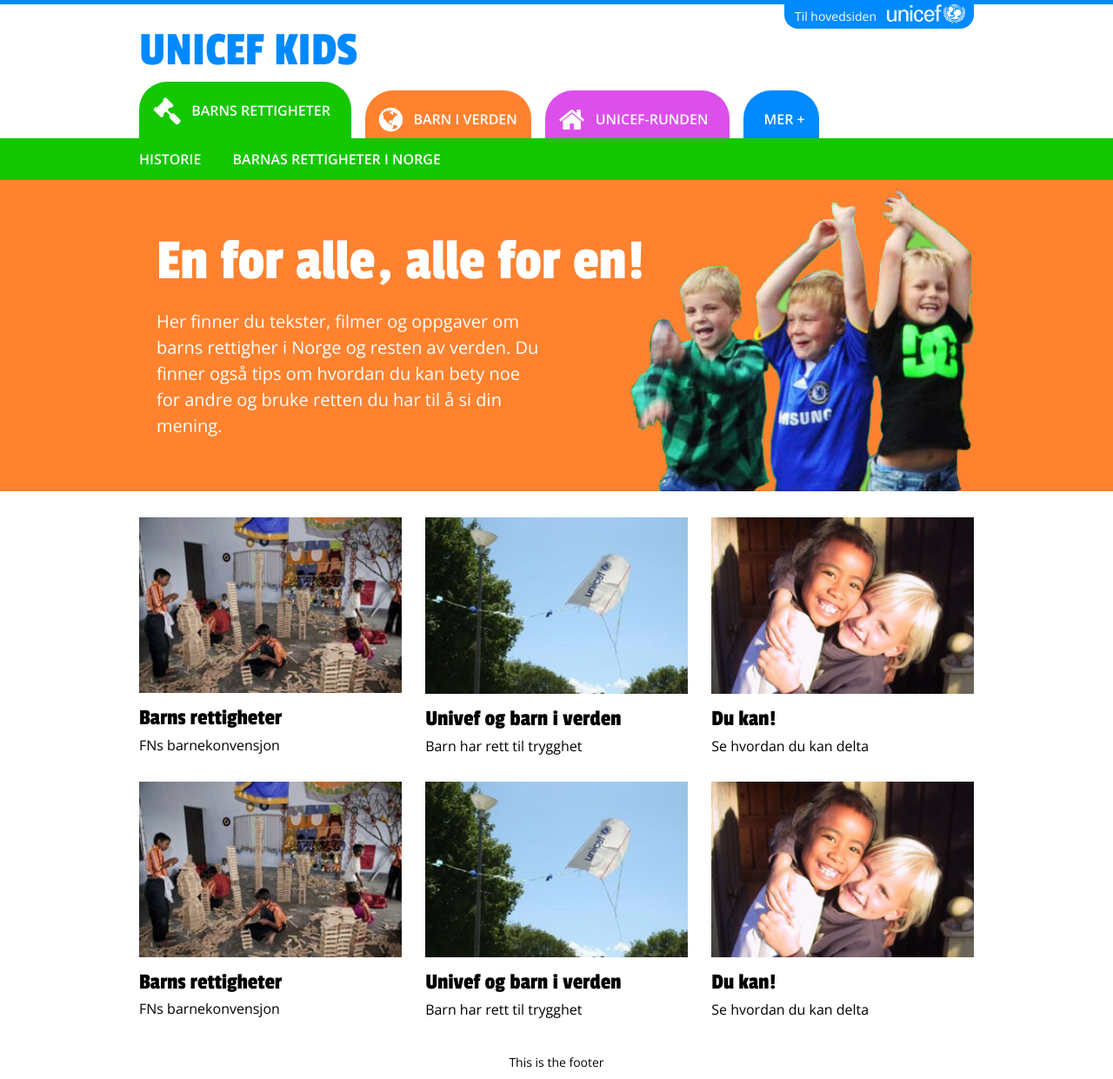
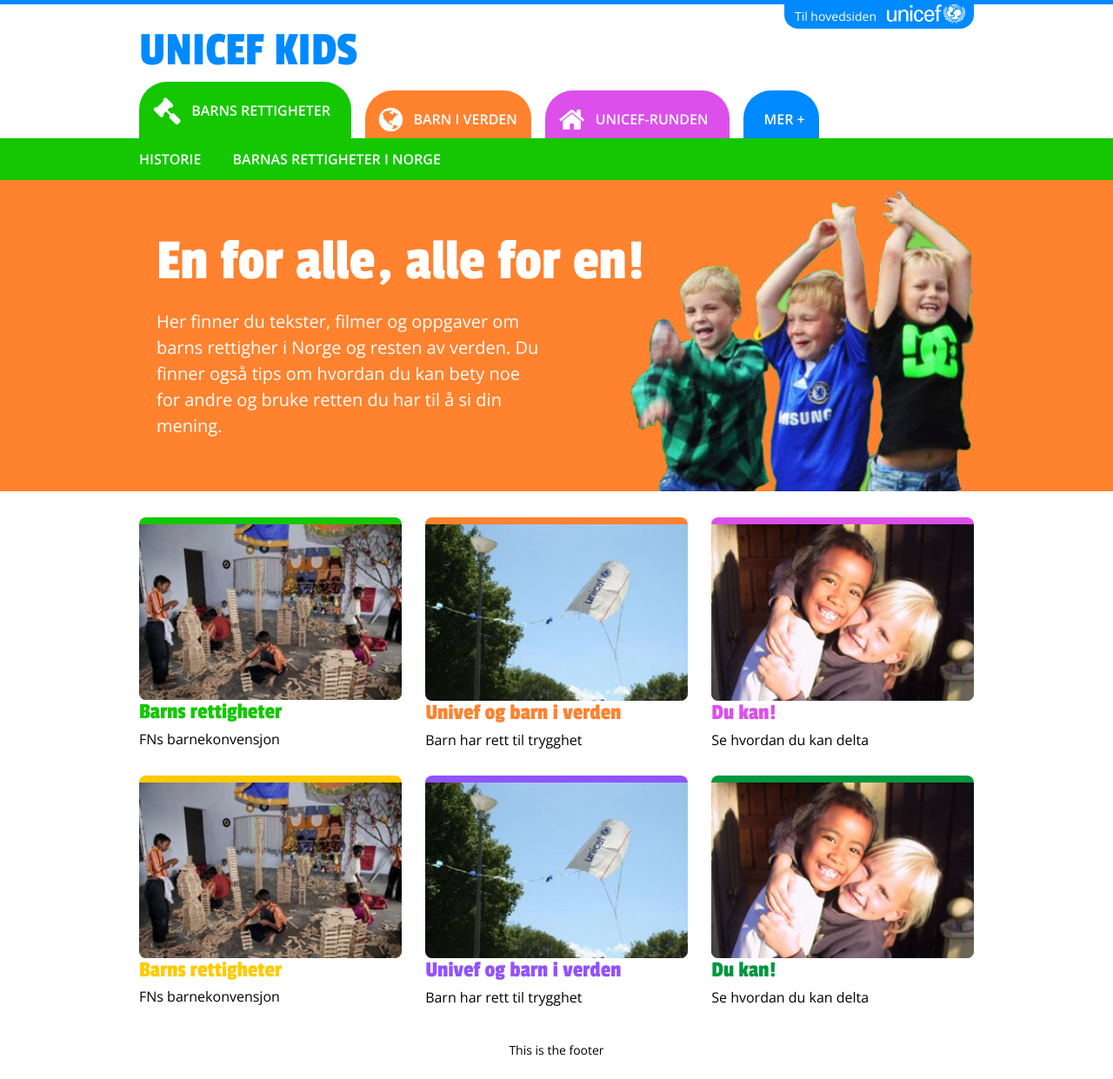
Before and after one commit to front/unicef-kids-static, a Jekyll site: the page built from index.html, in a window 1280 px wide. Shown: the whole page at 87% size. Built offline with Jekyll 4.4.1, drawn with Linux system fonts in a browser that asks for light colours; nearby versions of some CDN libraries.

```diff
--- a/_layouts/default.html
+++ b/_layouts/default.html
@@ -82,9 +82,9 @@
       <nav class="main-menu l-container">
         <ul class="g-third categories">
           <li class="g-item category category__1">
-            <a class="main-link category--main-link" href="/">
+            <a class="main-link category--img" href="/">
               <img src="/img/story.jpg">
-              <span>Barns rettigheter</span>
+              <span class="category--img-btn">Barns rettigheter</span>
             </a>
             <ul class="category--sub-links">
               <li><a href="#0" class="category--sub-link">Historie</a></li>
@@ -92,9 +92,9 @@
             </ul>
           </li>
           <li class="g-item category category__2">
-            <a class="main-link category--main-link" href="content.html">
+            <a class="main-link category--img" href="content.html">
               <img src="/img/story-2.jpg">
-              <span>Barn i verden</span>
+              <span class="category--img-btn">Barn i verden</span>
             </a>
             <ul class="category--sub-links">
               <li><a href="#0" class="category--sub-link">Dette er UNICEF</a></li>
@@ -103,30 +103,30 @@
             </ul>
           </li>
           <li class="g-item category category__3">
-            <a class="main-link category--main-link" href="/">
+            <a class="main-link category--img" href="/">
               <img src="/img/story-3.jpg">
-              <span>Unicef-runden</span>
+              <span class="category--img-btn">Unicef-runden</span>
             </a>
           </li>
           <li class="g-item category category__4">
-            <a class="main-link category--main-link" href="#0">
+            <a class="main-link category--img" href="#0">
               <img src="/img/story.jpg">
-              <span>Du kan</span>
+              <span class="category--img-btn">Du kan</span>
             </a>
             <ul class="category--sub-links">
               <li><a href="#0" class="category--sub-link">Til deg som fadder</a></li>
             </ul>
           </li>
           <li class="g-item category category__5">
-            <a class="main-link category--main-link" href="#0">
+            <a class="main-link category--img" href="#0">
               <img src="/img/story-2.jpg">
-              <span>FN's Turenårsmål</span>
+              <span class="category--img-btn">FN's Turenårsmål</span>
             </a>
           </li>
           <li class="g-item category category__6">
-            <a class="main-link category--main-link" href="#0">
+            <a class="main-link category--img" href="#0">
               <img src="/img/story-3.jpg">
-              <span>Kryssord og andre nøtter</span>
+              <span class="category--img-btn">Kryssord og andre nøtter</span>
             </a>
             <ul class="category--sub-links">
               <li><a href="#0" class="category--sub-link">Kryssord</a></li>
--- a/css/style.css
+++ b/css/style.css
@@ -599,29 +599,29 @@ body {
     display: block;
   }
 }
-/* line 13, ../sass/partials/module/partials/_main-menu.scss */
+/* line 1, ../sass/partials/module/partials/_main-menu.scss */
 .open-menu .page-header--bottom {
   border-top: 8px solid #008aff;
 }
 
-/* line 17, ../sass/partials/module/partials/_main-menu.scss */
+/* line 5, ../sass/partials/module/partials/_main-menu.scss */
 .page-header--bottom {
   border-top: 48px solid #008aff;
 }
-/* line 20, ../sass/partials/module/partials/_main-menu.scss */
+/* line 8, ../sass/partials/module/partials/_main-menu.scss */
 .active-category-1 .page-header--bottom {
   border-color: #14c700;
 }
-/* line 24, ../sass/partials/module/partials/_main-menu.scss */
+/* line 12, ../sass/partials/module/partials/_main-menu.scss */
 .active-category-2 .page-header--bottom {
   border-color: #ff822f;
 }
-/* line 28, ../sass/partials/module/partials/_main-menu.scss */
+/* line 16, ../sass/partials/module/partials/_main-menu.scss */
 .active-category-3 .page-header--bottom {
   border-color: #dc4feb;
 }
 
-/* line 33, ../sass/partials/module/partials/_main-menu.scss */
+/* line 21, ../sass/partials/module/partials/_main-menu.scss */
 .main-menu {
   position: fixed;
   z-index: 10;
@@ -632,24 +632,24 @@ body {
   overflow: scroll;
   display: none;
 }
-/* line 43, ../sass/partials/module/partials/_main-menu.scss */
+/* line 31, ../sass/partials/module/partials/_main-menu.scss */
 .main-menu ul {
   margin: 0;
   padding: 0;
 }
-/* line 48, ../sass/partials/module/partials/_main-menu.scss */
+/* line 36, ../sass/partials/module/partials/_main-menu.scss */
 .main-menu li {
   list-style: none;
 }
 @media (min-width: 480px) and (max-width: 960px) {
-  /* line 33, ../sass/partials/module/partials/_main-menu.scss */
+  /* line 21, ../sass/partials/module/partials/_main-menu.scss */
   .main-menu {
     padding-left: 10px;
     padding-right: 10px;
   }
 }
 @media (min-width: 480px) {
-  /* line 33, ../sass/partials/module/partials/_main-menu.scss */
+  /* line 21, ../sass/partials/module/partials/_main-menu.scss */
   .main-menu {
     position: relative;
     overflow: hidden;
@@ -657,27 +657,27 @@ body {
     width: 100%;
     height: auto;
   }
-  /* line 64, ../sass/partials/module/partials/_main-menu.scss */
+  /* line 52, ../sass/partials/module/partials/_main-menu.scss */
   .main-menu ul {
     padding-bottom: 26px;
   }
-  /* line 68, ../sass/partials/module/partials/_main-menu.scss */
+  /* line 56, ../sass/partials/module/partials/_main-menu.scss */
   .main-menu li {
     margin-top: 30px;
   }
 }
-/* line 73, ../sass/partials/module/partials/_main-menu.scss */
+/* line 61, ../sass/partials/module/partials/_main-menu.scss */
 .main-menu .sub-menu {
   display: block;
 }
 
-/* line 78, ../sass/partials/module/partials/_main-menu.scss */
+/* line 66, ../sass/partials/module/partials/_main-menu.scss */
 body.open-menu .main-menu {
   display: block;
 }
 
 /* line 2, ../sass/partials/module/partials/_buttons.scss */
-.btn, .category--main-link span, .category--sub-link {
+.btn, .category--img-btn, .category--sub-link {
   display: inline-block;
   padding: 16px 8px;
   border: none;
@@ -696,7 +696,7 @@ body.open-menu .main-menu {
   transition: background-color 0.3s;
 }
 /* line 17, ../sass/partials/module/partials/_buttons.scss */
-.btn:hover, .category--main-link span:hover, .category--sub-link:hover, .btn:focus, .category--main-link span:focus, .category--sub-link:focus {
+.btn:hover, .category--img-btn:hover, .category--sub-link:hover, .btn:focus, .category--img-btn:focus, .category--sub-link:focus {
   background-color: #0074d6;
   color: white;
 }
@@ -805,90 +805,102 @@ body.open-menu .main-menu {
   font-weight: 300;
 }
 
-/* line 4, ../sass/partials/module/partials/_main-menu.scss */
-.category__1 .category--main-link,
-.category__1 .category--main-link span {
+/* line 36, ../sass/partials/global/_mixins.scss */
+.category__1 .category--img,
+.category__1 .category--img-btn {
   background: #14c700;
 }
-/* line 8, ../sass/partials/module/partials/_main-menu.scss */
+/* line 40, ../sass/partials/global/_mixins.scss */
+.category__1 .category--title a {
+  color: #14c700;
+}
+/* line 44, ../sass/partials/global/_mixins.scss */
 .category__1 .category--sub-link {
   background-color: #14c700;
 }
 
-/* line 4, ../sass/partials/module/partials/_main-menu.scss */
-.category__2 .category--main-link,
-.category__2 .category--main-link span {
+/* line 36, ../sass/partials/global/_mixins.scss */
+.category__2 .category--img,
+.category__2 .category--img-btn {
   background: #ff822f;
 }
-/* line 8, ../sass/partials/module/partials/_main-menu.scss */
+/* line 40, ../sass/partials/global/_mixins.scss */
+.category__2 .category--title a {
+  color: #ff822f;
+}
+/* line 44, ../sass/partials/global/_mixins.scss */
 .category__2 .category--sub-link {
   background-color: #ff822f;
 }
 
-/* line 4, ../sass/partials/module/partials/_main-menu.scss */
-.category__3 .category--main-link,
-.category__3 .category--main-link span {
+/* line 36, ../sass/partials/global/_mixins.scss */
+.category__3 .category--img,
+.category__3 .category--img-btn {
   background: #dc4feb;
 }
-/* line 8, ../sass/partials/module/partials/_main-menu.scss */
+/* line 40, ../sass/partials/global/_mixins.scss */
+.category__3 .category--title a {
+  color: #dc4feb;
+}
+/* line 44, ../sass/partials/global/_mixins.scss */
 .category__3 .category--sub-link {
   background-color: #dc4feb;
 }
 
-/* line 4, ../sass/partials/module/partials/_main-menu.scss */
-.category__4 .category--main-link,
-.category__4 .category--main-link span {
+/* line 36, ../sass/partials/global/_mixins.scss */
+.category__4 .category--img,
+.category__4 .category--img-btn {
   background: #ffca00;
 }
-/* line 8, ../sass/partials/module/partials/_main-menu.scss */
+/* line 40, ../sass/partials/global/_mixins.scss */
+.category__4 .category--title a {
+  color: #ffca00;
+}
+/* line 44, ../sass/partials/global/_mixins.scss */
 .category__4 .category--sub-link {
   background-color: #ffca00;
 }
 
-/* line 4, ../sass/partials/module/partials/_main-menu.scss */
-.category__5 .category--main-link,
-.category__5 .category--main-link span {
+/* line 36, ../sass/partials/global/_mixins.scss */
+.category__5 .category--img,
+.category__5 .category--img-btn {
   background: #9252ff;
 }
-/* line 8, ../sass/partials/module/partials/_main-menu.scss */
+/* line 40, ../sass/partials/global/_mixins.scss */
+.category__5 .category--title a {
+  color: #9252ff;
+}
+/* line 44, ../sass/partials/global/_mixins.scss */
 .category__5 .category--sub-link {
   background-color: #9252ff;
 }
 
-/* line 4, ../sass/partials/module/partials/_main-menu.scss */
-.category__6 .category--main-link,
-.category__6 .category--main-link span {
+/* line 36, ../sass/partials/global/_mixins.scss */
+.category__6 .category--img,
+.category__6 .category--img-btn {
   background: #00973f;
 }
-/* line 8, ../sass/partials/module/partials/_main-menu.scss */
+/* line 40, ../sass/partials/global/_mixins.scss */
+.category__6 .category--title a {
+  color: #00973f;
+}
+/* line 44, ../sass/partials/global/_mixins.scss */
 .category__6 .category--sub-link {
   background-color: #00973f;
 }
 
 /* line 20, ../sass/partials/module/partials/_categories.scss */
-.category {
-  font-weight: 600;
-}
-
-/* line 24, ../sass/partials/module/partials/_categories.scss */
-.category--main-link {
+.category--img {
   position: relative;
   display: block;
 }
-/* line 28, ../sass/partials/module/partials/_categories.scss */
-.category--main-link img {
+/* line 24, ../sass/partials/module/partials/_categories.scss */
+.category--img img {
   display: none;
 }
-/* line 32, ../sass/partials/module/partials/_categories.scss */
-.category--main-link span {
-  display: block;
-  border-top: 1px solid white;
-  color: white;
-  margin: 0 8px;
-}
 @media (min-width: 480px) {
-  /* line 24, ../sass/partials/module/partials/_categories.scss */
-  .category--main-link {
+  /* line 20, ../sass/partials/module/partials/_categories.scss */
+  .category--img {
     -webkit-border-radius: 8px;
     -moz-border-radius: 8px;
     -ms-border-radius: 8px;
@@ -897,8 +909,8 @@ body.open-menu .main-menu {
     width: 100%;
     padding: 8px 0 0;
   }
-  /* line 45, ../sass/partials/module/partials/_categories.scss */
-  .category--main-link img {
+  /* line 33, ../sass/partials/module/partials/_categories.scss */
+  .category--img img {
     display: block;
     width: 100%;
     -webkit-border-radius: 0 0 8px 8px;
@@ -907,8 +919,19 @@ body.open-menu .main-menu {
     -o-border-radius: 0 0 8px 8px;
     border-radius: 0 0 8px 8px;
   }
-  /* line 51, ../sass/partials/module/partials/_categories.scss */
-  .category--main-link span {
+}
+
+/* line 41, ../sass/partials/module/partials/_categories.scss */
+.category--img-btn {
+  display: block;
+  border-top: 1px solid white;
+  color: white;
+  margin: 0 8px;
+  font-weight: 600;
+}
+@media (min-width: 480px) {
+  /* line 41, ../sass/partials/module/partials/_categories.scss */
+  .category--img-btn {
     position: absolute;
     bottom: 3%;
     width: 96%;
@@ -919,17 +942,19 @@ body.open-menu .main-menu {
   }
 }
 
-/* line 63, ../sass/partials/module/partials/_categories.scss */
+/* line 60, ../sass/partials/module/partials/_categories.scss */
 .category--sub-links li {
   margin-top: 4px;
 }
 
-/* line 67, ../sass/partials/module/partials/_categories.scss */
+/* line 64, ../sass/partials/module/partials/_categories.scss */
 .category--sub-link {
   width: 100%;
+  font-weight: 600;
+  text-transform: uppercase;
 }
 
-/* line 73, ../sass/partials/module/partials/_categories.scss */
+/* line 72, ../sass/partials/module/partials/_categories.scss */
 .category--main-link span,
 .category--sub-link {
   z-index: 100;
@@ -938,7 +963,7 @@ body.open-menu .main-menu {
   -o-transition: all 0.2s ease-out;
   transition: all 0.2s ease-out;
 }
-/* line 78, ../sass/partials/module/partials/_categories.scss */
+/* line 77, ../sass/partials/module/partials/_categories.scss */
 .category--main-link span:hover, .category--main-link span:focus,
 .category--sub-link:hover,
 .category--sub-link:focus {
--- a/index.html
+++ b/index.html
@@ -21,47 +21,47 @@ tab: 1
 <section class="stories">
   <div class="p-container ">
     <div class="g-third">
-      <article class="story g-item">
+      <article class="story g-item category category__1">
+        <a href="#0" class="category--img">
           <img src="/img/story.jpg" alt="">
-        <div class="info">
-          <h4>Barns rettigheter</h4>
-          <p>FNs barnekonvensjon</p>
-        </div>
+        </a>
+        <h4 class="category--title"><a href="0">Barns rettigheter</a></h4>
+        <p class="category--desc">FNs barnekonvensjon</p>
       </article>
-      <article class="story g-item">
+      <article class="story g-item category category__2">
+        <a href="#0" class="category--img">
           <img src="/img/story-2.jpg" alt="">
-        <div class="info">
-          <h4>Univef og barn i verden</h4>
-          <p>Barn har rett til trygghet</p>
-        </div>
+        </a>
+        <h4 class="category--title"><a href="0">Univef og barn i verden</a></h4>
+        <p class="category--desc">Barn har rett til trygghet</p>
       </article>
-      <article class="story g-item">
+      <article class="story g-item category category__3">
+        <a href="#0" class="category--img">
           <img src="/img/story-3.jpg" alt="">
-        <div class="info">
-          <h4>Du kan!</h4>
-          <p>Se hvordan du kan delta</p>
-        </div>
+        </a>
+        <h4 class="category--title"><a href="#0">Du kan!</a></h4>
+        <p class="category--desc">Se hvordan du kan delta</p>
       </article>
-      <article class="story g-item">
+      <article class="story g-item category category__4">
+        <a href="#0" class="category--img">
           <img src="/img/story.jpg" alt="">
-        <div class="info">
-          <h4>Barns rettigheter</h4>
-          <p>FNs barnekonvensjon</p>
-        </div>
+        </a>
+        <h4 class="category--title"><a href="#0">Barns rettigheter</a></h4>
+        <p class="category--desc">FNs barnekonvensjon</p>
       </article>
-      <article class="story g-item">
+      <article class="story g-item category category__5">
+        <a href="#0" class="category--img">
           <img src="/img/story-2.jpg" alt="">
-        <div class="info">
-          <h4>Univef og barn i verden</h4>
-          <p>Barn har rett til trygghet</p>
-        </div>
+        </a>
+        <h4 class="category--title"><a href="#0">Univef og barn i verden</a></h4>
+        <p class="category--desc">Barn har rett til trygghet</p>
       </article>
-      <article class="story g-item">
+      <article class="story g-item category category__6">
+        <a href="#0" class="category--img">
           <img src="/img/story-3.jpg" alt="">
-        <div class="info">
-          <h4>Du kan!</h4>
-          <p>Se hvordan du kan delta</p>
-        </div>
+        </a>
+        <h4 class="category--title"><a href="#0">Du kan!</a></h4>
+        <p class="category--desc">Se hvordan du kan delta</p>
       </article>
     </div>
   </div>
```
Also changed, not shown: sass/partials/global/_mixins.scss (+15 -0 lines), sass/partials/module/partials/_categories.scss (+14 -15 lines), sass/partials/module/partials/_main-menu.scss (+0 -12 lines). Lines whose indentation alone changed are shown as unchanged.
